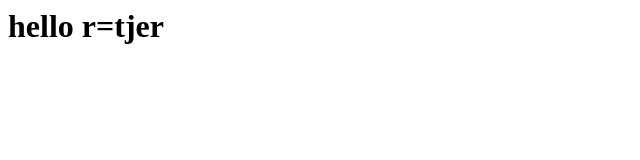
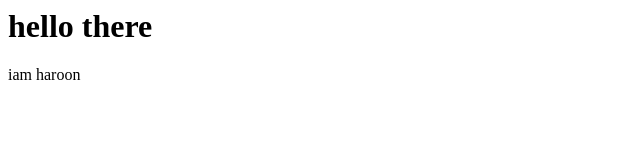
Before and after one commit to aaron176/trying-to-learn-git, a plain HTML site: page index.html in a window 1280 px wide. Shown: the whole page, without its empty margins (0-640 px from the left). Drawn offline with Linux system fonts and the light colour scheme.

Commit message:
did some changes to the files

```diff
--- a/index.html
+++ b/index.html
@@ -1,7 +1,9 @@
 <html>
 <head>
 <body>
-<h1>hello r=tjer</h1>
+<h1>hello there
+</h1>
+<p>iam haroon</p>
 </body>
 </head>
 </html>
--- a/style.css
+++ b/style.css
@@ -1,3 +1,6 @@
 h1{
     color: red;
 }
+p{
+    font-size: 12;
+}
```
